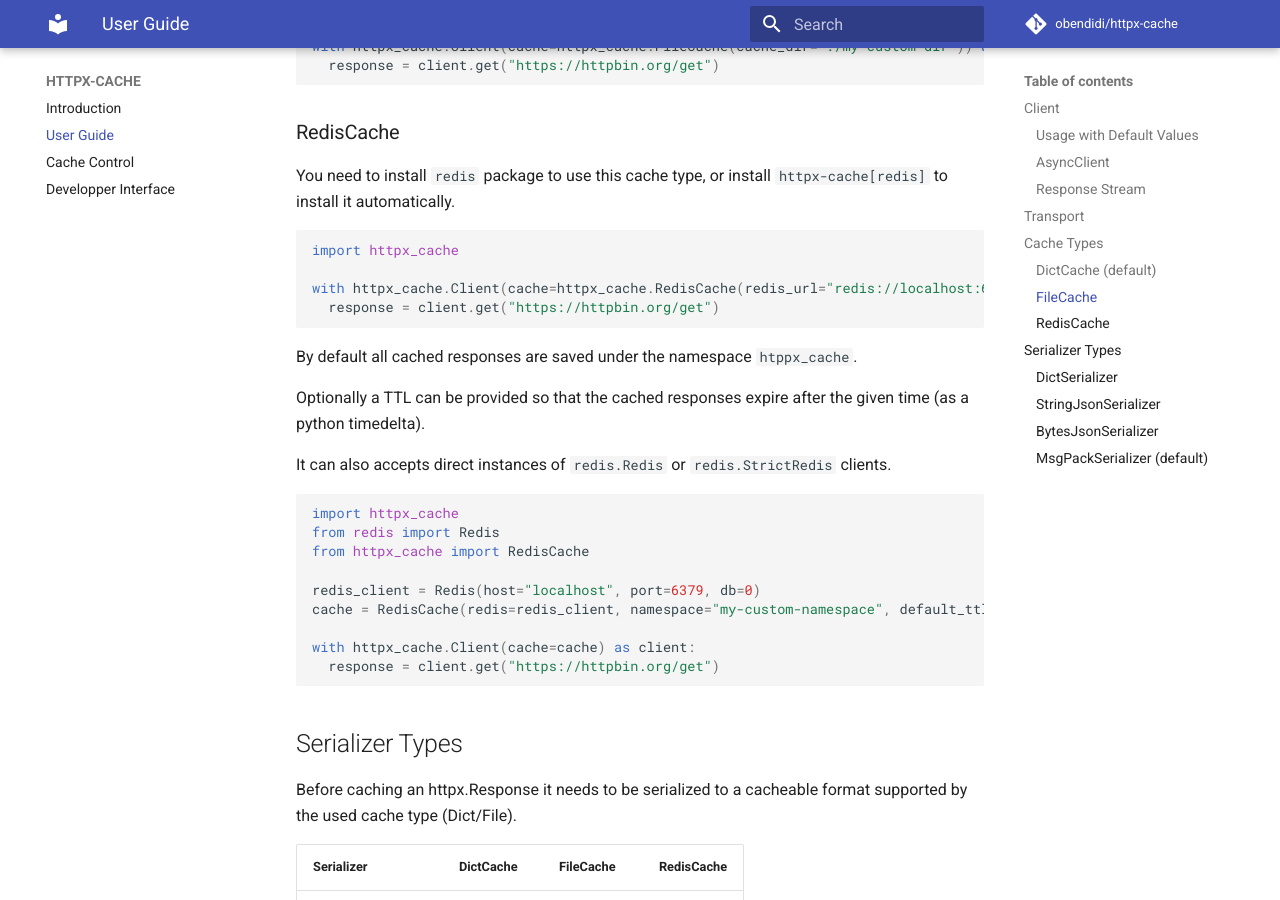
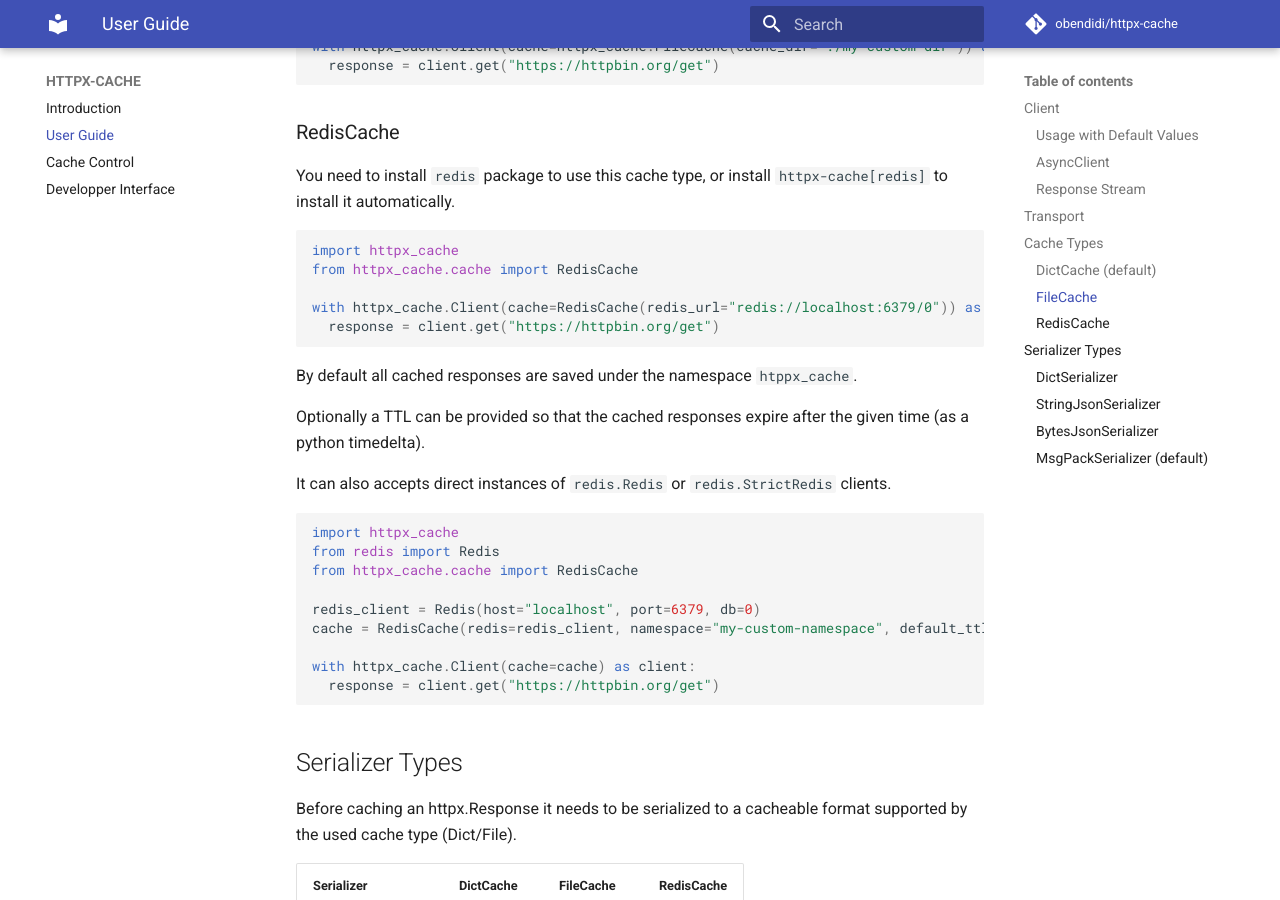
Before and after one commit to obendidi/httpx-cache, an MkDocs documentation site: the page built from docs/guide.md, in a window 1280 px wide and 900 px high, scrolled down 4056 px. Built offline with MkDocs 1.6.1 and Material for MkDocs 9.7.7, drawn with Linux system fonts in a browser that asks for light colours; emoji names are drawn with the system emoji font; comment, search, counter and statistics services are not loaded.

Commit message:
Update doc

````diff
--- a/docs/guide.md
+++ b/docs/guide.md
@@ -174,8 +174,9 @@ You need to install `redis` package to use this cache type, or install `httpx-ca
 
 ```py
 import httpx_cache
+from httpx_cache.cache import RedisCache
 
-with httpx_cache.Client(cache=httpx_cache.RedisCache(redis_url="redis://localhost:6379/0")) as client:
+with httpx_cache.Client(cache=RedisCache(redis_url="redis://localhost:6379/0")) as client:
   response = client.get("https://httpbin.org/get")
 ```
 
@@ -188,7 +189,7 @@ It can also accepts direct instances of `redis.Redis` or `redis.StrictRedis` cli
 ```py
 import httpx_cache
 from redis import Redis
-from httpx_cache import RedisCache
+from httpx_cache.cache import RedisCache
 
 redis_client = Redis(host="localhost", port=6379, db=0)
 cache = RedisCache(redis=redis_client, namespace="my-custom-namespace", default_ttl=timedelta(hours=1))
````
